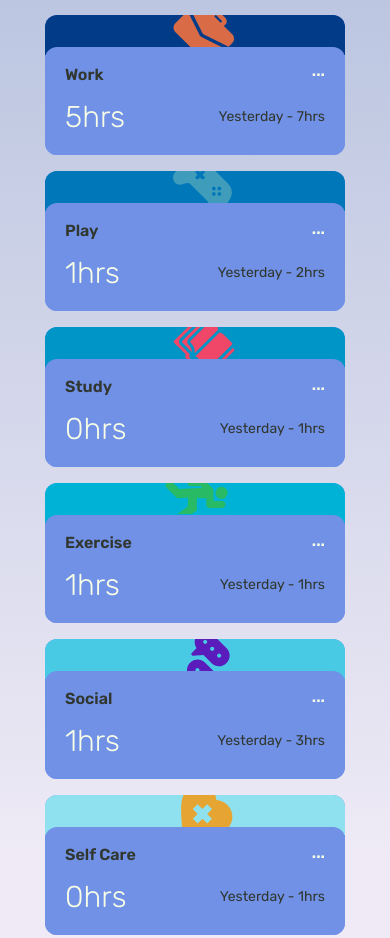
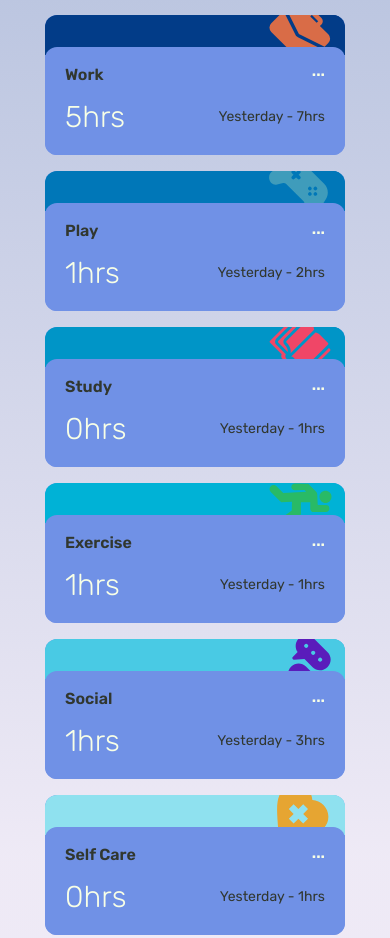
Before and after one commit to osalmeron2024/time-tracking-dashboard, a plain HTML site: page src/index.html in a window 390 px wide. Shown: the part 311-1249 px from the top of the page. Drawn offline with Linux system fonts and the light colour scheme.

Commit message:
time-tracking-dashboard-snapShop-9

```diff
--- a/src/index.html
+++ b/src/index.html
@@ -61,7 +61,7 @@
             <img
               src="../assets/images/icon-work.svg"
               alt="work"
-              class="bg-card-level1 ml-32 -mt-3 w-[70px] rounded-md"
+              class="bg-card-level1 ml-[14rem] -mt-3 w-[70px] rounded-md md:ml-[7.8rem]"
             />
           </div>
           <div
@@ -95,12 +95,12 @@
         </article>
         <article class="cellArticle flex flex-col">
           <div
-            class="bg-card-level2 rounded-t-xl bg-right h-[40px] overflow-hidden"
+            class="bg-card-level2 rounded-t-xl h-[40px] overflow-hidden"
           >
             <img
               src="../assets/images/icon-play.svg"
               alt="Play"
-              class="bg-card-level2 ml-32 -mt-3 w-[70px] rounded-md"
+              class="bg-card-level2 ml-[14rem] -mt-3 w-[70px] rounded-md md:ml-[7.8rem]"
             />
           </div>
           <div
@@ -136,8 +136,8 @@
           <div class="bg-card-level3 rounded-t-xl h-[40px] overflow-hidden">
             <img
               src="../assets/images/icon-study.svg"
-              alt="Play"
-              class="bg-card-level3 ml-32 -mt-3 w-[70px] rounded-md"
+              alt="Study"
+              class="bg-card-level3 ml-[14rem] -mt-3 w-[70px] rounded-md md:ml-[7.8rem]"
             />
           </div>
           <div
@@ -173,8 +173,8 @@
           <div class="bg-card-level4 rounded-t-xl h-[40px] overflow-hidden">
             <img
               src="../assets/images/icon-exercise.svg"
-              alt="Play"
-              class="bg-card-level4 ml-[7.5rem] -mt-1 w-[70px] rounded-md"
+              alt="Exercise"
+              class="bg-card-level4 ml-[14rem] w-[70px] rounded-md md:ml-[7.6rem]"
             />
           </div>
           <div
@@ -210,8 +210,8 @@
           <div class="bg-card-level5 rounded-t-xl h-[40px] overflow-hidden">
             <img
               src="../assets/images/icon-social.svg"
-              alt="Play"
-              class="bg-card-level5 ml-[8.2rem] -mt-3 w-[70px] rounded-md"
+              alt="Social"
+              class="bg-card-level5 ml-[14.5rem] -mt-2 w-[70px] rounded-md md:ml-32"
             />
           </div>
           <div
@@ -247,8 +247,8 @@
           <div class="bg-card-level6 rounded-t-xl h-[40px] overflow-hidden">
             <img
               src="../assets/images/icon-self-care.svg"
-              alt="Play"
-              class="bg-card-level6 ml-[8.5rem] -mt-3 w-[70px] rounded-md"
+              alt="SelfCare"
+              class="bg-card-level6 ml-[14.5rem] -mt-3 w-[70px] rounded-md md:ml-[8.3rem]"
             />
           </div>
           <div
```
Also changed, not shown: src/css/output.css.
